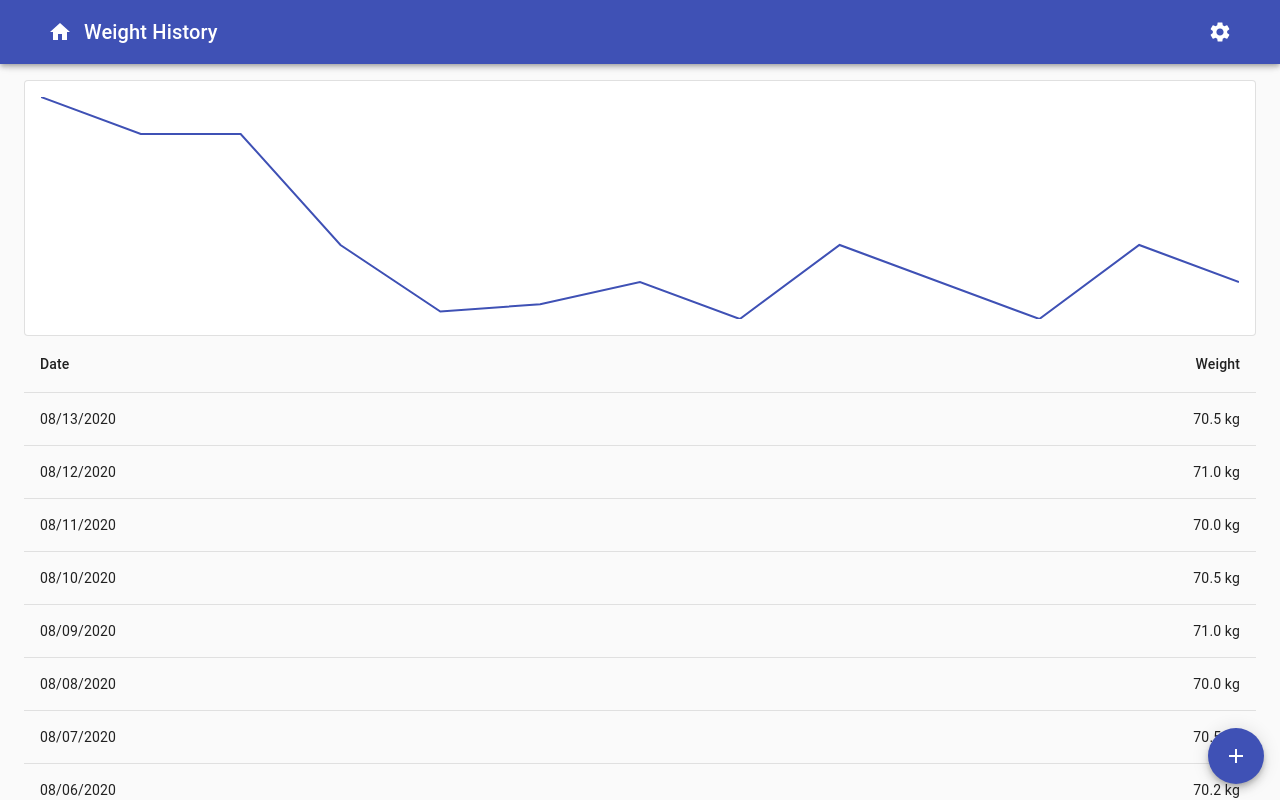
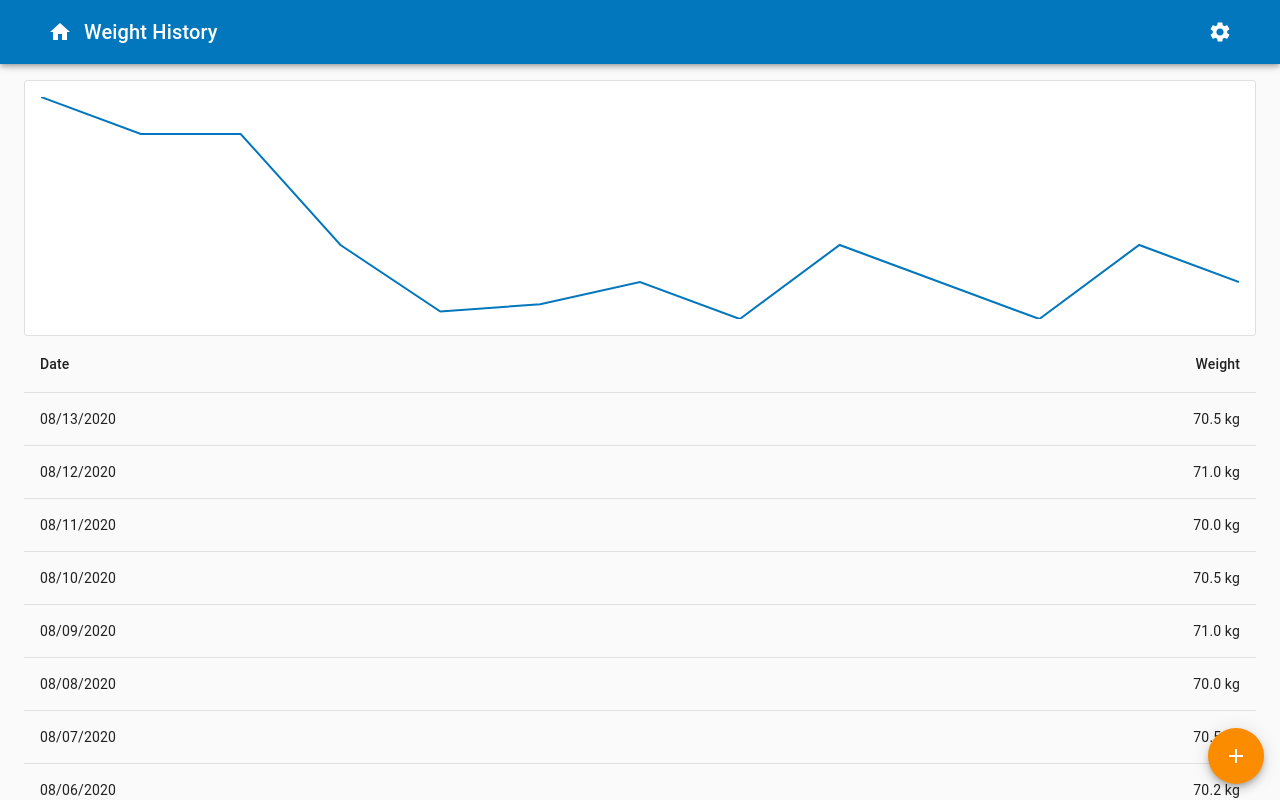
Before and after one commit to drola/weight-logger-pwa, a React (Create React App) app: page / in a window 1280 px wide. Built offline with nearby package versions, Linux system fonts and the light colour scheme; no server answers; a small style sheet from the web is missing; what dropbox would draw is missing.

Commit message:
adjust color palette

```diff
--- a/src/oauth.ts
+++ b/src/oauth.ts
@@ -16,6 +16,7 @@ if (!window.crypto) {
 const dbx = new Dropbox({
   clientId: dropboxClientId,
 }) as any;
+
 export function generateAuthorizationLink(redirectUrl: string) {
   if (!dropboxClientId) {
     console.error("process.env.REACT_APP_DROPBOX_CLIENT_ID is not defined");
--- a/src/screens/RecordsScreen.tsx
+++ b/src/screens/RecordsScreen.tsx
@@ -101,7 +101,7 @@ export default withRouter(function RecordsScreen(props) {
       }
       fastActionButton={
         <Link to="/add">
-          <Fab color="primary">
+          <Fab color="secondary">
             <AddIcon />
           </Fab>
         </Link>
--- a/src/theme.ts
+++ b/src/theme.ts
@@ -1,7 +1,17 @@
-import { createMuiTheme } from '@material-ui/core/styles';
+import { createMuiTheme } from "@material-ui/core/styles";
 
 // A custom theme for this app
 const theme = createMuiTheme({
+  palette: {
+    primary: {
+      main: "#0277bd",
+      contrastText: "#ffffff",
+    },
+    secondary: {
+      main: "#fb8c00",
+      contrastText: "#ffffff",
+    },
+  },
 });
 
 export default theme;
```
Also changed, not shown: 1 other file (tests, documents, lock files or other folders).
